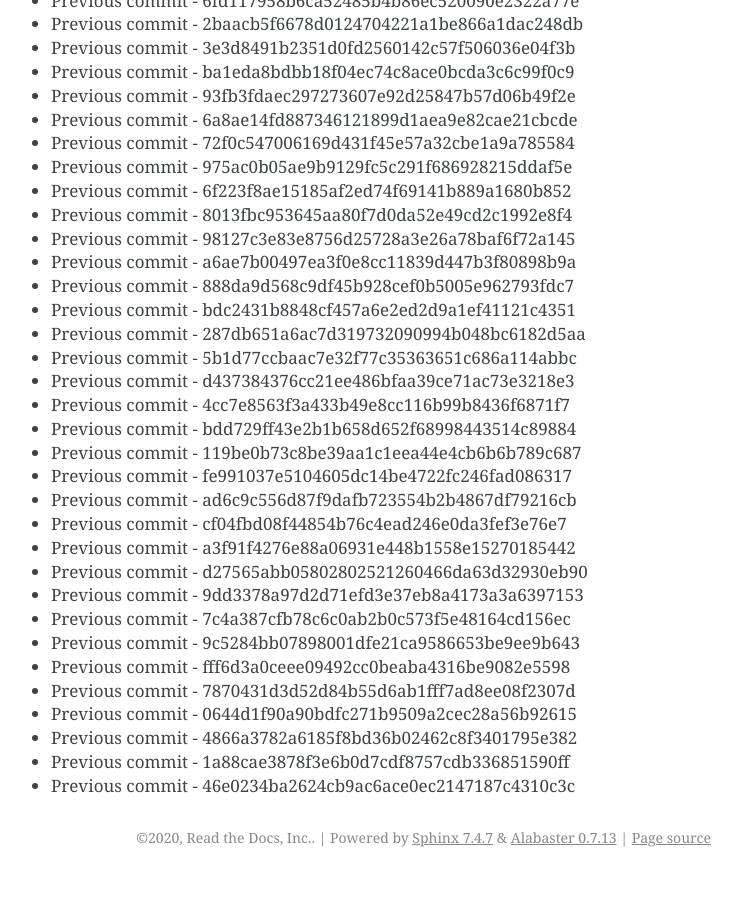
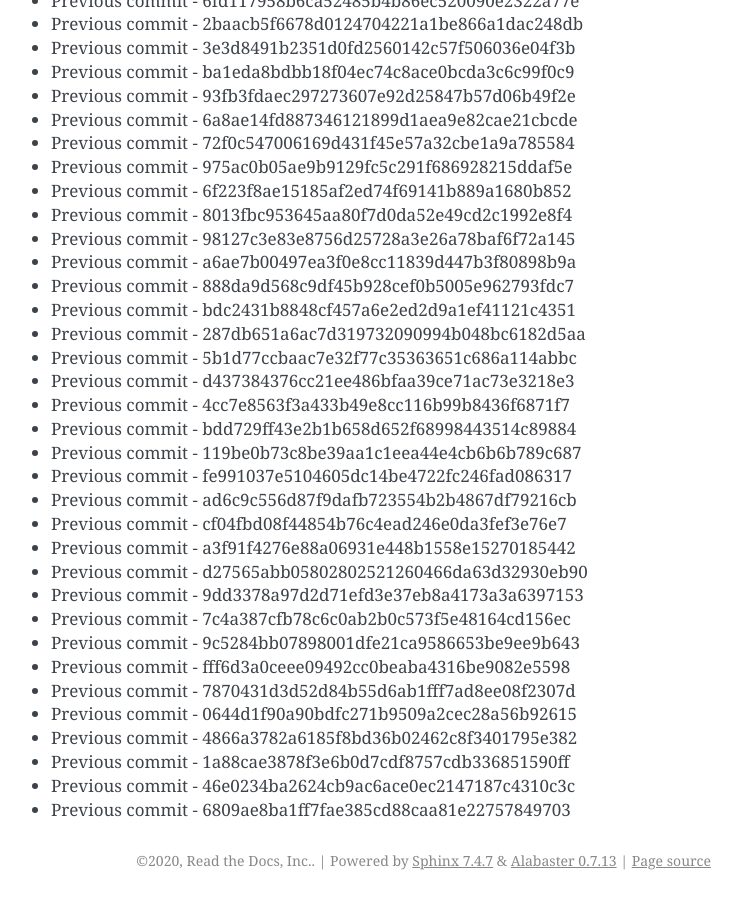
Before and after one commit to readthedocs/rtd-git-stresstest, a Sphinx documentation site: the page built from docs/updates.rst, in a window 1280 px wide and 900 px high, scrolled down 53841 px. Shown: the whole window, without its empty margins (399-1141 px from the left). Built offline with Sphinx 7.4.7, drawn with Linux system fonts in a browser that asks for light colours; before the commit the page ends 54718 px from its top, so only the background shows below that.

Commit message:
Generating commit from previous: 6809ae8ba1ff7fae385cd88caa81e22757849703

```diff
--- a/docs/updates.rst
+++ b/docs/updates.rst
@@ -2294,3 +2294,4 @@ It can be tested for any performance characteristics.
 * Previous commit - 4866a3782a6185f8bd36b02462c8f3401795e382
 * Previous commit - 1a88cae3878f3e6b0d7cdf8757cdb336851590ff
 * Previous commit - 46e0234ba2624cb9ac6ace0ec2147187c4310c3c
+* Previous commit - 6809ae8ba1ff7fae385cd88caa81e22757849703
```
